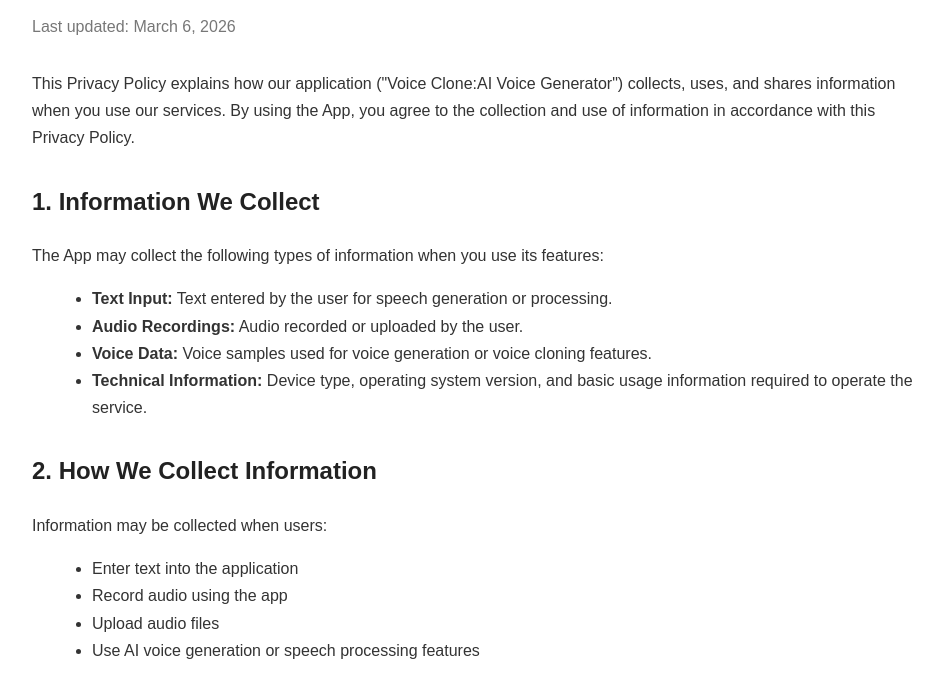
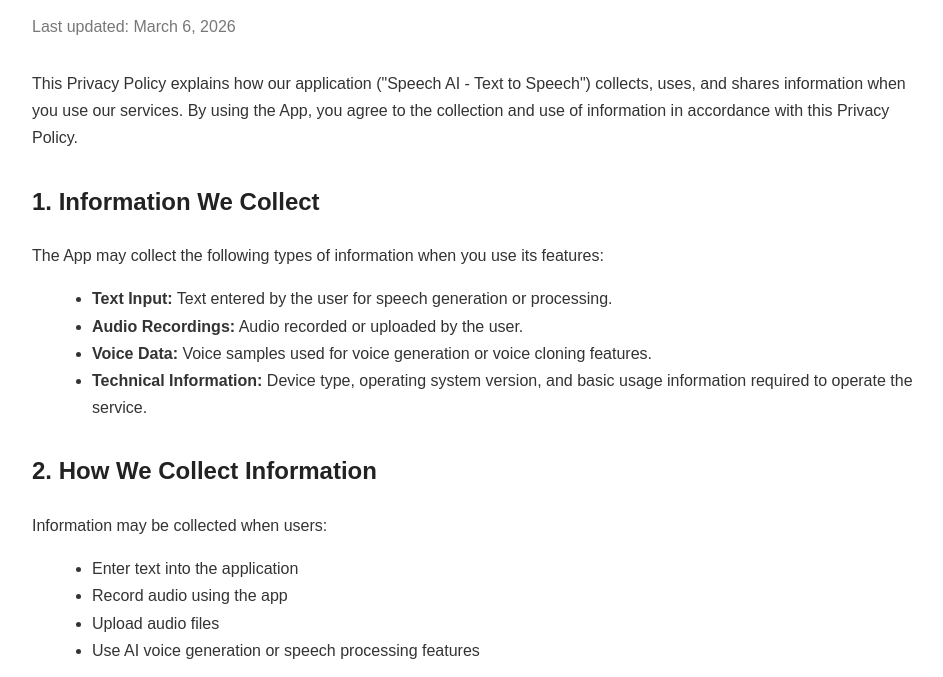
Before and after one commit to tiantian001/speech, a plain HTML site: page index.html in a window 1280 px wide. Shown: the part 119-796 px from the top of the page, without its empty margins (158-1101 px from the left). Drawn offline with Linux system fonts and the light colour scheme.

Commit message:
Update index.html

```diff
--- a/index.html
+++ b/index.html
@@ -48,7 +48,7 @@
 <p class="date">Last updated: March 6, 2026</p>
 
 <p>
-This Privacy Policy explains how our application ("Voice Clone:AI Voice Generator") collects, uses, and shares information when you use our services.
+This Privacy Policy explains how our application ("Speech AI - Text to Speech") collects, uses, and shares information when you use our services.
 By using the App, you agree to the collection and use of information in accordance with this Privacy Policy.
 </p>
 
```
